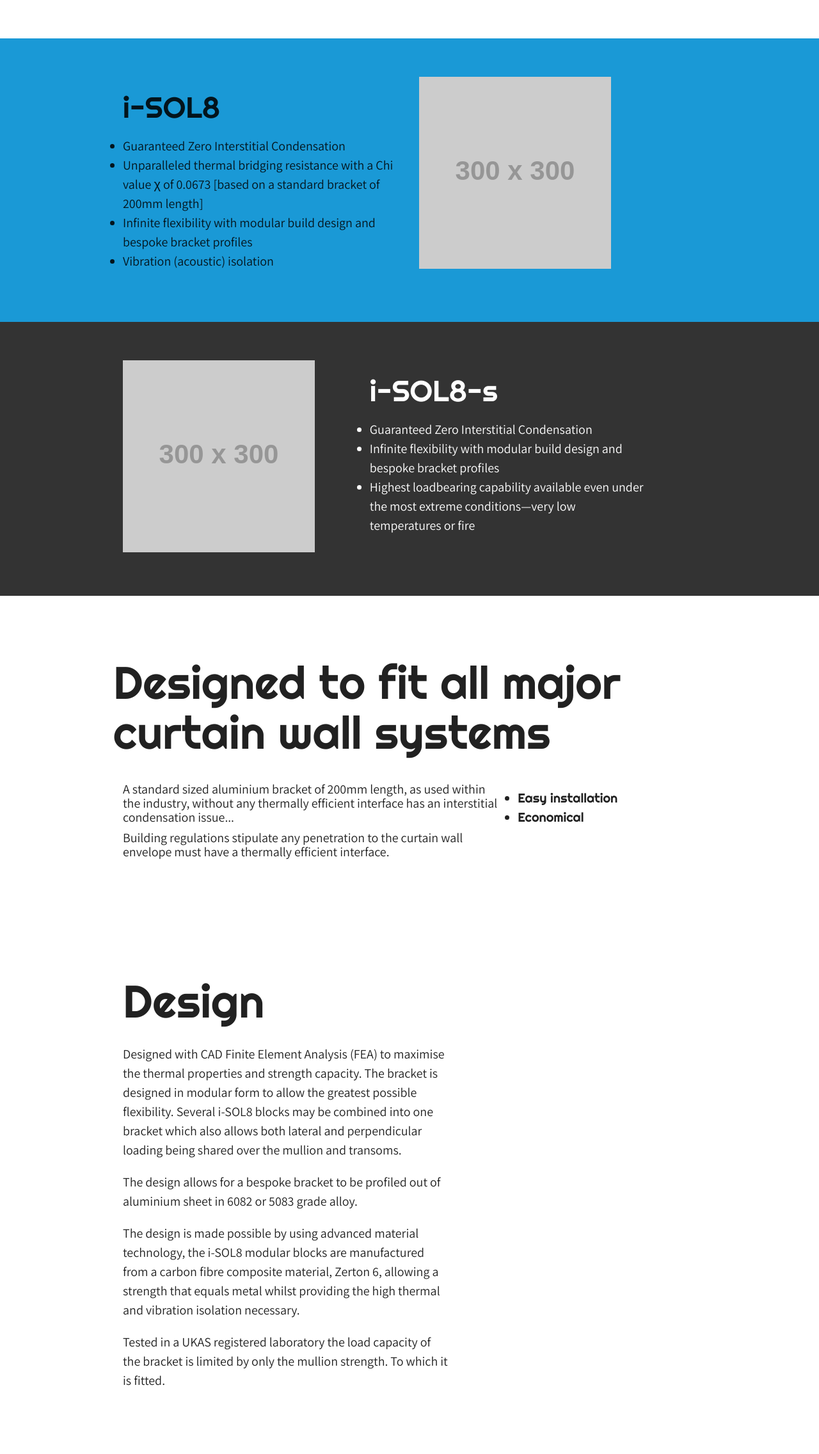
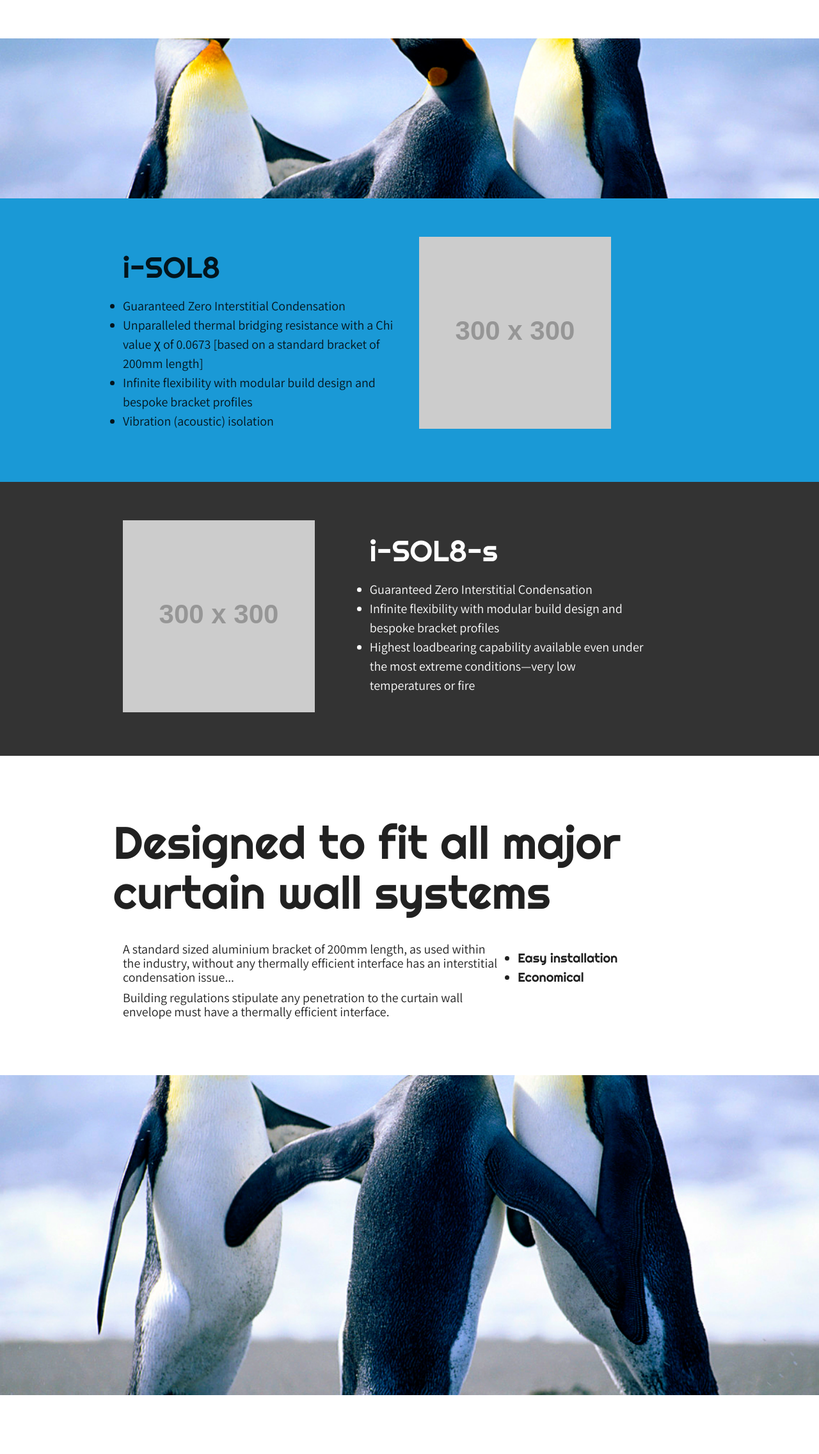
Before and after one commit to hannahbr/isol-8, a plain HTML site: page index.html in a window 1280 px wide. Shown: the part 874-3146 px from the top of the page at 64% size. Drawn offline with nearby package versions, Linux system fonts and the light colour scheme; placeholder pictures from the web are drawn by us.

Commit message:
parallax

```diff
--- a/index.html
+++ b/index.html
@@ -49,6 +49,10 @@
         </div>
       </div>
     </div>
+
+    <div class="parallax-container parallax-container--small">
+        <div class="parallax"><img src="images/Penguins.jpg"></div>
+      </div>
 
     <main>
       <div class="blue">
@@ -122,6 +126,10 @@
         <br>
       </div>
 
+      <div class="parallax-container">
+        <div class="parallax"><img src="images/Penguins.jpg"></div>
+      </div>
+
       <div class="container">
         <br>
         <br>
@@ -167,6 +175,7 @@
 
     <script type="text/javascript" src="https://code.jquery.com/jquery-3.2.1.min.js"></script>
     <script src="js/main.js"></script>
+    <script src="js/parallax.js"></script>
 
   </body>
 </html>
--- a/js/main.js
+++ b/js/main.js
@@ -31,3 +31,8 @@
 
 
 });
+
+
+$(document).ready(function(){
+  $('.parallax').parallax();
+});
--- a/scss/components/_global.scss
+++ b/scss/components/_global.scss
@@ -732,3 +732,8 @@
 .no-padding {
   padding: 0 !important;
 }
+
+
+.parallax-container--small {
+  height: 250px;
+}
```
Also changed, not shown: css/materialize.css, 1 other file.
